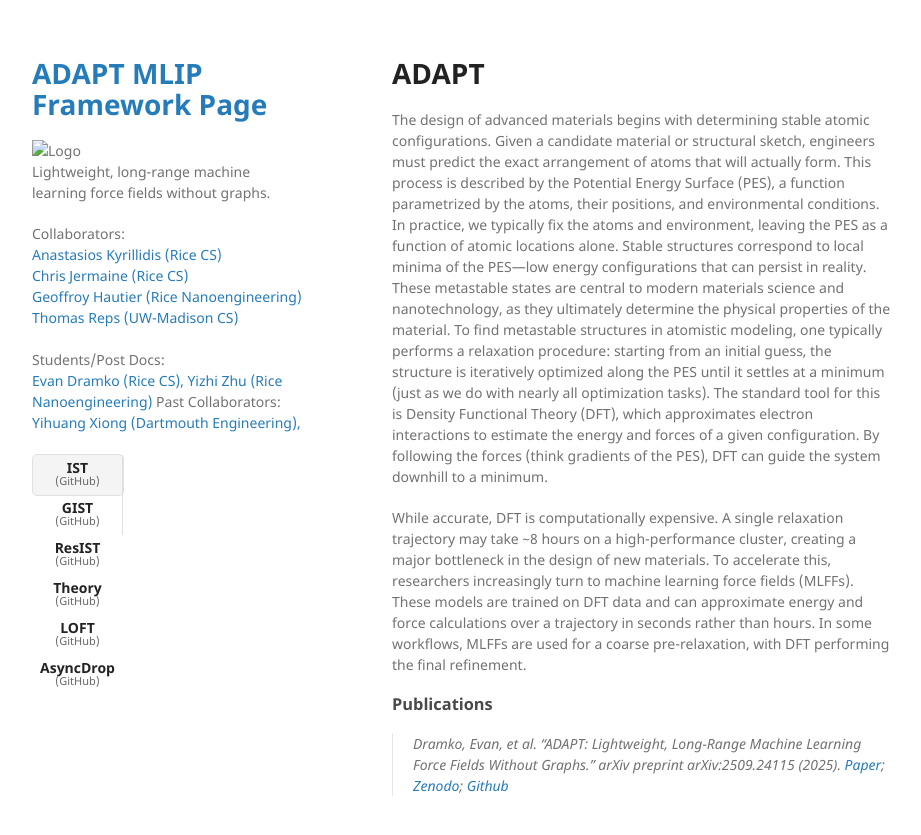
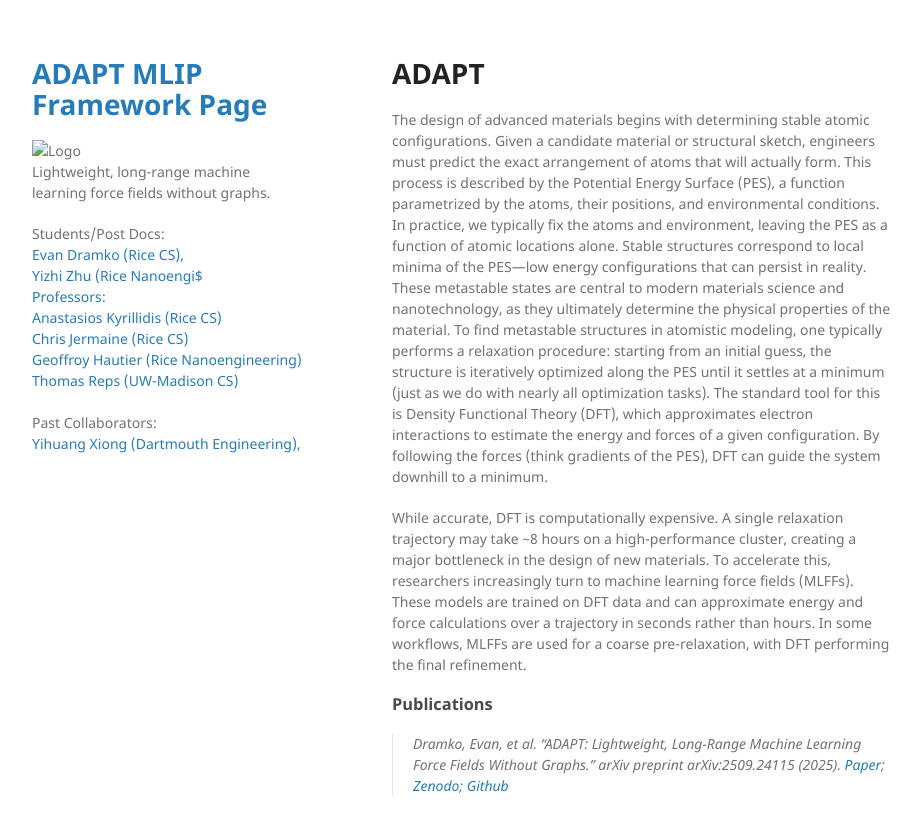
Before and after one commit to EvanDramko/ADAPT_webpage, a Jekyll site: the page built from index.md, in a window 1280 px wide. Shown: the top 835 px of the page, without its empty margins (178-1099 px from the left). Built offline with Jekyll 4.4.1, drawn with Linux system fonts in a browser that asks for light colours.

Commit message:
rearranged orders

```diff
--- a/_layouts/default.html
+++ b/_layouts/default.html
@@ -26,16 +26,17 @@
         <br>
         <p>{{ site.description | default: site.github.project_tagline }}</p>
 
-        Collaborators: <br>
+
+        Students/Post Docs: <br>
+        <a href="https://evandramko.github.io">Evan Dramko (Rice CS), </a> <br>
+        <a href="https://scholar.google.com/citations?user=QBGSLL4AAAAJ&hl=en">Yizhi Zhu (Rice Nanoengi$ <br>
+
+        Professors: <br>
         <a href="http://akyrillidis.github.io/">Anastasios Kyrillidis (Rice CS)</a> <br>
         <a href="https://www.cs.rice.edu/~cmj4/">Chris Jermaine (Rice CS)</a> <br>
         <a href="https://sites.dartmouth.edu/hautiergroup/people/">Geoffroy Hautier (Rice Nanoengineering)</a> <br>
         <a href="https://pages.cs.wisc.edu/~reps/">Thomas Reps (UW-Madison CS)</a> <br>
         <br>
-
-        Students/Post Docs: <br>
-        <a href="https://evandramko.github.io">Evan Dramko (Rice CS), </a>
-        <a href="https://scholar.google.com/citations?user=QBGSLL4AAAAJ&hl=en">Yizhi Zhu (Rice Nanoengineering)</a>
 
         Past Collaborators: <br>
         <a href="https://scholar.google.com/citations?user=HLneol4AAAAJ&hl=en">Yihuang Xiong (Dartmouth Engineering), </a>
@@ -45,18 +46,6 @@
         <p class="view"><a href="{{ site.github.owner_url }}">View My GitHub Profile</a></p>
         {% endif %}
 
-        <br>
-        {% if site.show_downloads %}
-        <ul class="downloads">
-          <li><a href="https://github.com/BinhangYuan/IST_Release"><strong>IST</strong> (GitHub)</a></li>
-          <li><a href="https://github.com/wolfecameron/GIST"><strong>GIST</strong> (GitHub)</a></li>
-          <li><a href="https://github.com/dunchen/ResIST_release"><strong>ResIST</strong> (GitHub)</a></li>
-          <li><a href="https://github.com/JLiao980706/MaskedNTK-TMLR"><strong>Theory</strong> (GitHub)</a></li>
-          <li><a href="https://github.com/dunchen/LOFT_release"><strong>LOFT</strong> (GitHub)</a></li>
-          <li><a href="https://github.com/dunchen/AsyncDrop__Release"><strong>AsyncDrop</strong> (GitHub)</a></li>
-        </ul>
-
-        {% endif %}
 
       </header>
       <section>
```
